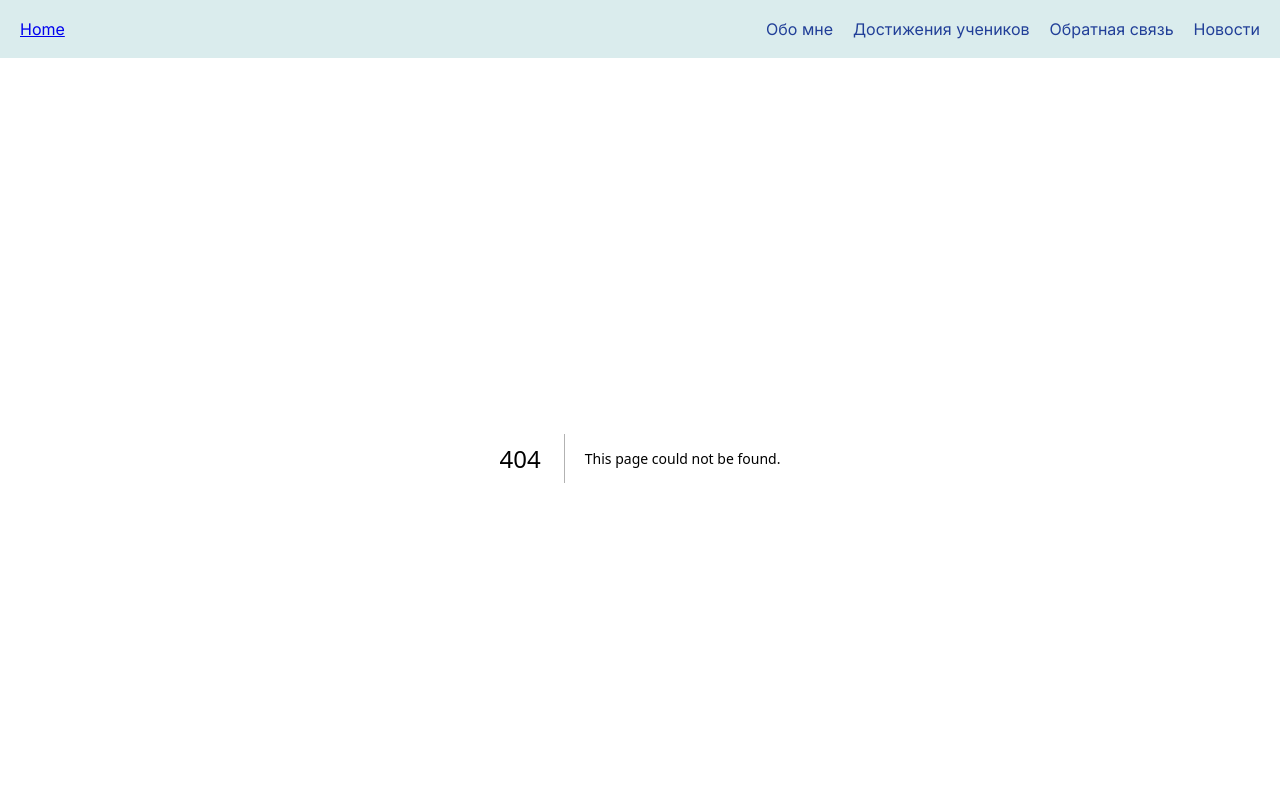
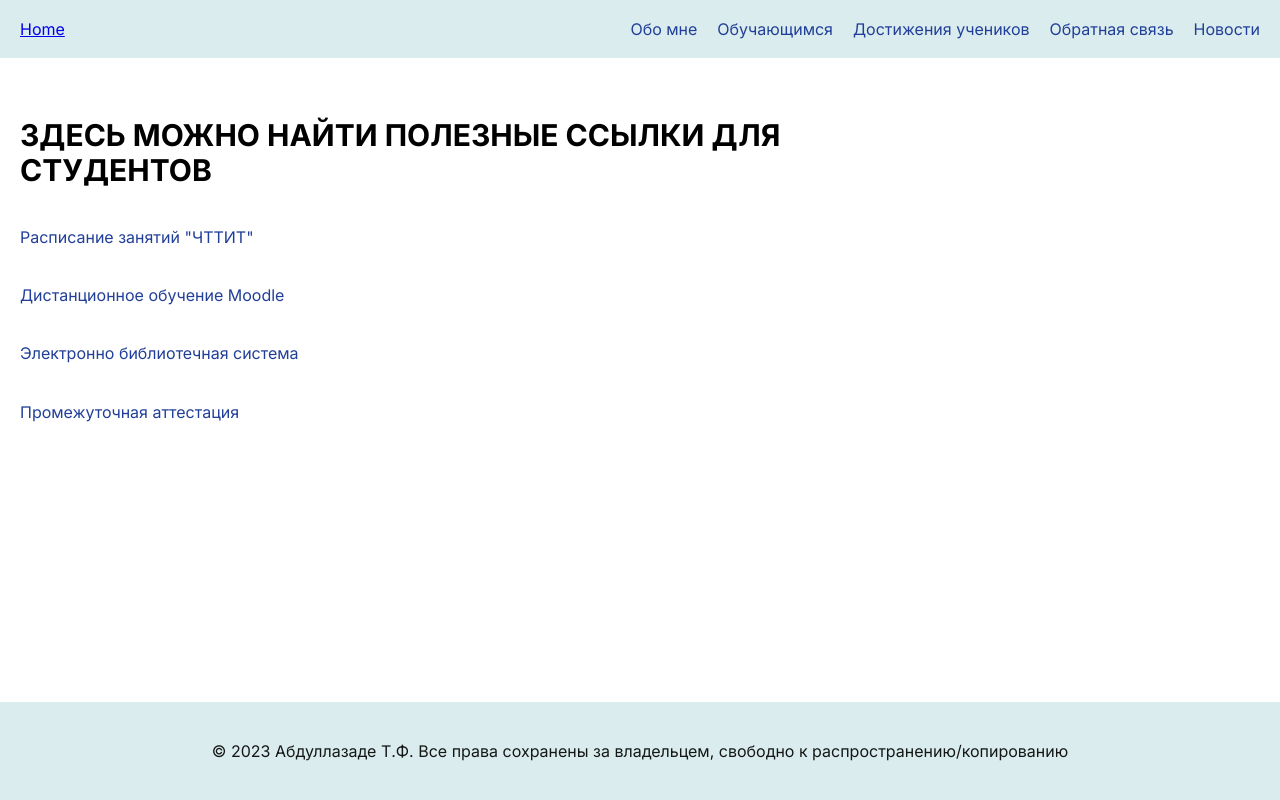
Before and after one commit to taniaATF/PersonalPage, a Next.js app: page /students in a window 1280 px wide. Before the commit this address had no page. Shown: the top 800 px of the page. Built offline with nearby package versions, Linux system fonts and the light colour scheme.

Commit message:
add new page, other fix

```diff
--- a/src/app/feedback/page.js
+++ b/src/app/feedback/page.js
@@ -1,10 +1,8 @@
-import Link from "next/link";
-
 export default function Page() {
   return (
     <section className="feedback">
       <div className="feedback__wrapper">
-        <h1>Сайт техникума <a href="http://протехникум.рф" rel="nofollow noreferrer">протехникум.рф</a></h1>
+        <h1>Сайт техникума <a  target="_blank" href="http://протехникум.рф" rel="nofollow noreferrer">протехникум.рф</a></h1>
         <p>Для связи:</p>
         <span> email <a href="mailto:Taniantf@yandex.ru">Taniantf@yandex.ru</a></span>
         <span> tel <a href="tel:+7930-816-8838">+7930-816-8838</a></span>
--- a/src/app/globals.scss
+++ b/src/app/globals.scss
@@ -346,6 +346,49 @@ main {
   }
 }
 
+.achievements {
+  &__wrapper {
+    display: flex;
+    flex-direction: column;
+    text-align: left;
+    margin: 0 auto;
+    padding: 40px 20px;
+    max-width: 1300px;
+
+    h1 {
+      max-width: 780px;
+      font-size: 30px;
+      text-transform: uppercase;
+
+      @media all and (max-width: 768px) {
+        font-size: 24px;
+      }
+      @media all and (max-width: 400px) {
+        font-size: 20px;
+      }
+    }
+
+    h2 {
+      text-transform: uppercase;
+      @media all and (max-width: 768px) {
+        font-size: 18px;
+      }
+    }
+
+    a {
+      text-decoration: none;
+      color: $lightColor;
+      padding: 20px 0;
+      transition: all .7s ease;
+
+      @media all and (max-width: 768px) {
+        font-size: 16px;
+        word-break: break-all;
+      }
+    }
+  }
+}
+
 .students {
   &__wrapper {
     display: flex;
@@ -363,19 +406,19 @@ main {
       @media all and (max-width: 768px) {
         font-size: 24px;
       }
-    }
-
-    h2 {
-      text-transform: uppercase;
-      @media all and (max-width: 768px) {
-        font-size: 18px;
+      @media all and (max-width: 400px) {
+        font-size: 20px;
       }
     }
 
     a {
-      @media all and (max-width: 768px) {
-        font-size: 16px;
-        word-break: break-all;
+      text-decoration: none;
+      color: $lightColor;
+      padding: 20px 0;
+      transition: all .7s ease;
+
+      &:hover {
+        opacity: 0.7;
       }
     }
   }
--- /dev/null
+++ b/src/app/students/page.js
@@ -0,0 +1,14 @@
+export default function Students() {
+  return (
+    <section className="students">
+      <div className="students__wrapper">
+        <h1>Здесь можно найти полезные ссылки для студентов </h1>
+        <a target="_blank" href="http://протехникум.рф/raspisanie.html">Расписание занятий &quot;ЧТТИТ&quot;</a>
+        <a target="_blank" href="http://chttitoq.beget.tech/course/view.php?id=37">Дистанционное обучение
+                    Moodle </a>
+        <a target="_blank" href="https://znanium.com">Электронно библиотечная система</a>
+        <a target="_blank" href="http://протехникум.рф/attestat.html">Промежуточная аттестация</a>
+      </div>
+    </section>
+  )
+}
--- a/src/coponents/header.js
+++ b/src/coponents/header.js
@@ -13,7 +13,11 @@ export default function HeaderComponents() {
                             Обо мне
             </Link>
           </li>
-
+          <li className="header__lists-element">
+            <Link href={'/students'}>
+                Обучающимся
+            </Link>
+          </li>
           <li className="header__lists-element">
             <Link href={'/achievements-students'}>
                             Достижения учеников
```
Also changed, not shown: src/app/achievements-students/page.js (+8 -10 lines).
